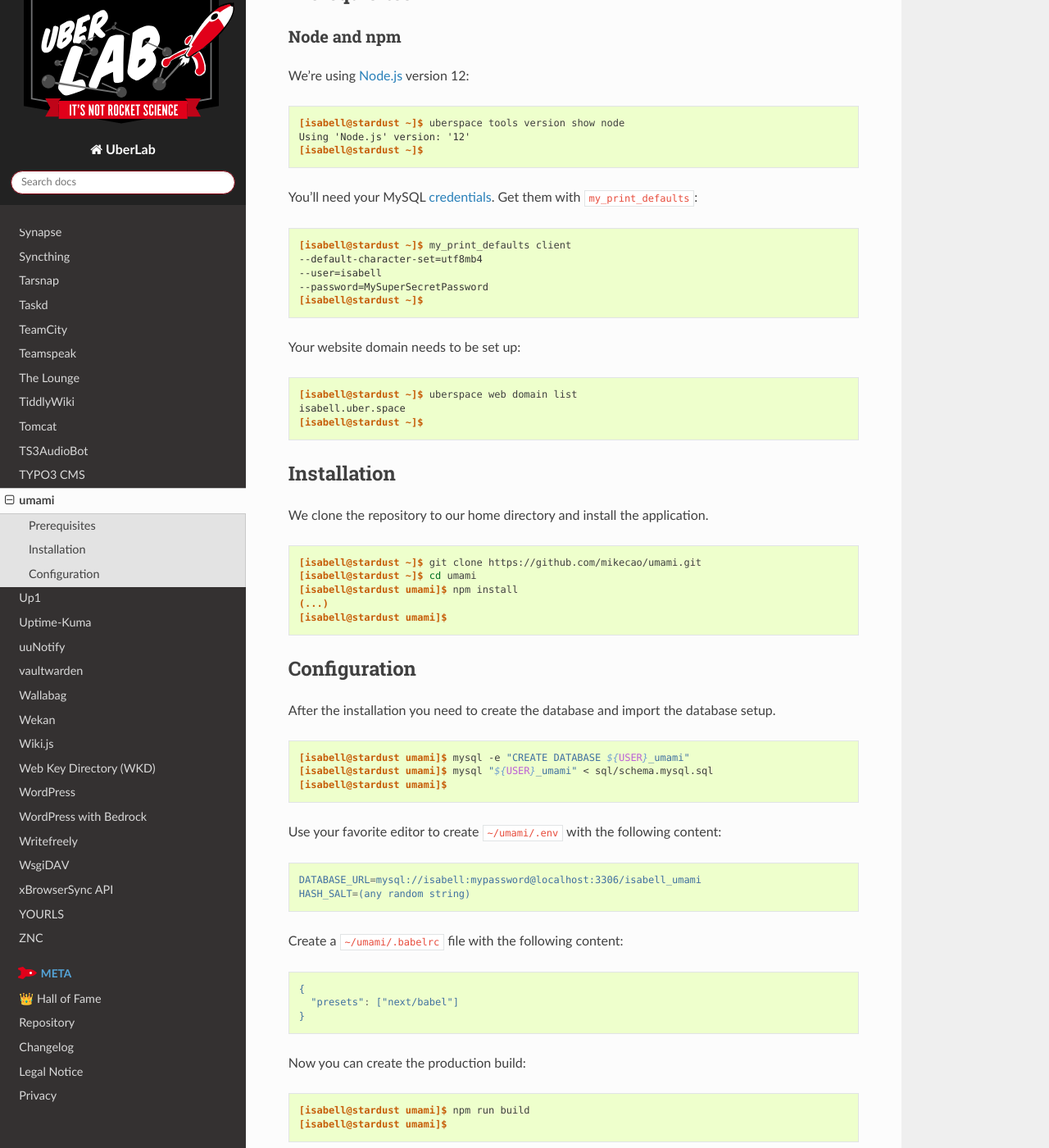
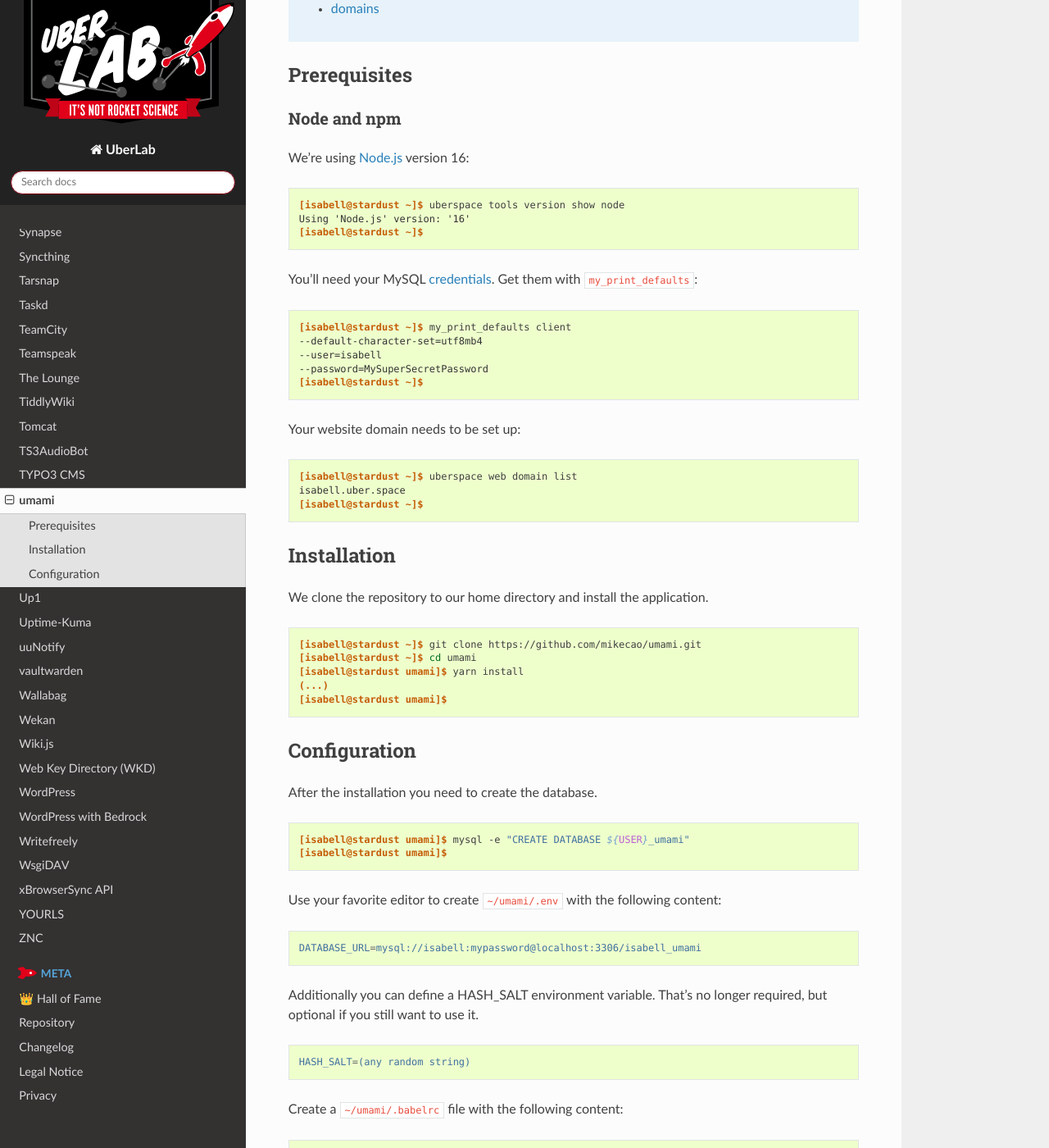
Before and after one commit to Uberspace/lab, a Sphinx documentation site: the page built from source/guide_umami.rst, in a window 1280 px wide and 1400 px high, scrolled down 1314 px. Shown: the whole window at 82% size. Built offline with Sphinx 7.4.7 and the Read the Docs theme 2.0.0, drawn with Linux system fonts in a browser that asks for light colours; some of the changed text lies outside the part shown.

Commit message:
Updates documentation to match the newest version v1.33
- Updates documentation to match the newest version v1.33
- Testes on Uberspace U7

```diff
--- a/source/guide_umami.rst
+++ b/source/guide_umami.rst
@@ -34,12 +35,12 @@
 Node and npm
 ------------
 
-We're using :manual:`Node.js <lang-nodejs>` version 12:
+We're using :manual:`Node.js <lang-nodejs>` version 16:
 
 .. code-block:: console
 
  [isabell@stardust ~]$ uberspace tools version show node
- Using 'Node.js' version: '12'
+ Using 'Node.js' version: '16'
  [isabell@stardust ~]$
 
 .. include:: includes/my-print-defaults.rst
@@ -57,7 +58,7 @@
 
  [isabell@stardust ~]$ git clone https://github.com/mikecao/umami.git
  [isabell@stardust ~]$ cd umami
- [isabell@stardust umami]$ npm install
+ [isabell@stardust umami]$ yarn install
  (...)
  [isabell@stardust umami]$
 
@@ -65,12 +66,11 @@
 Configuration
 =============
 
-After the installation you need to create the database and import the database setup.
+After the installation you need to create the database.
 
 .. code-block:: console
 
  [isabell@stardust umami]$ mysql -e "CREATE DATABASE ${USER}_umami"
- [isabell@stardust umami]$ mysql "${USER}_umami" < sql/schema.mysql.sql
  [isabell@stardust umami]$
 
 Use your favorite editor to create ``~/umami/.env`` with the following content:
@@ -78,6 +78,11 @@
 .. code-block:: ini
 
   DATABASE_URL=mysql://isabell:mypassword@localhost:3306/isabell_umami
+
+Additionally you can define a HASH_SALT environment variable. That's no longer required, but optional if you still want to use it.
+
+.. code-block:: ini
+
   HASH_SALT=(any random string)
 
 Create a ``~/umami/.babelrc`` file with the following content:
@@ -92,10 +97,20 @@
 
 .. code-block:: console
 
- [isabell@stardust umami]$ npm run build
+ [isabell@stardust umami]$ yarn build
  [isabell@stardust umami]$
 
-.. warning:: In newer versions, sometimes the build process fails without any errors in the `next build` stage. This is due to Uberspace killing the process for needing to much memory. If this happens, you will not be able to start the app – it will say `Error: Could not find a production build in the '/home/isabell/umami/.next [...]' directory`. Try running the build process via ``NODE_OPTIONS=--max_old_space_size=512 npx next build --debug`` to limit the RAM usage and build the app successfully.
+.. warning:: In newer versions, sometimes the build process fails without any errors in the `next build` stage. This is due to Uberspace killing the process for needing to much memory. If this happens, you will not be able to start the app – it will say `Error: Could not find a production build in the '/home/isabell/umami/.next [...]' directory`. Try running the build process via ``NODE_OPTIONS=--max_old_space_size=512 npm run build --debug`` to limit the RAM usage and build the app successfully.
+
+Create database tables
+
+.. code-block:: console
+
+ [isabell@stardust umami]$ yarn update-db
+ [isabell@stardust umami]$
+
+This will also create a login account with username admin and password umami.
+
 
 Setup daemon
 ------------
@@ -106,7 +121,7 @@
 
  [program:umami]
  directory=%(ENV_HOME)s/umami
- command=npm start
+ command=yarn start
  autostart=yes
  autorestart=yes
 
```
Also changed, not shown: other parts of source/guide_umami.rst (+1 -0 lines).
